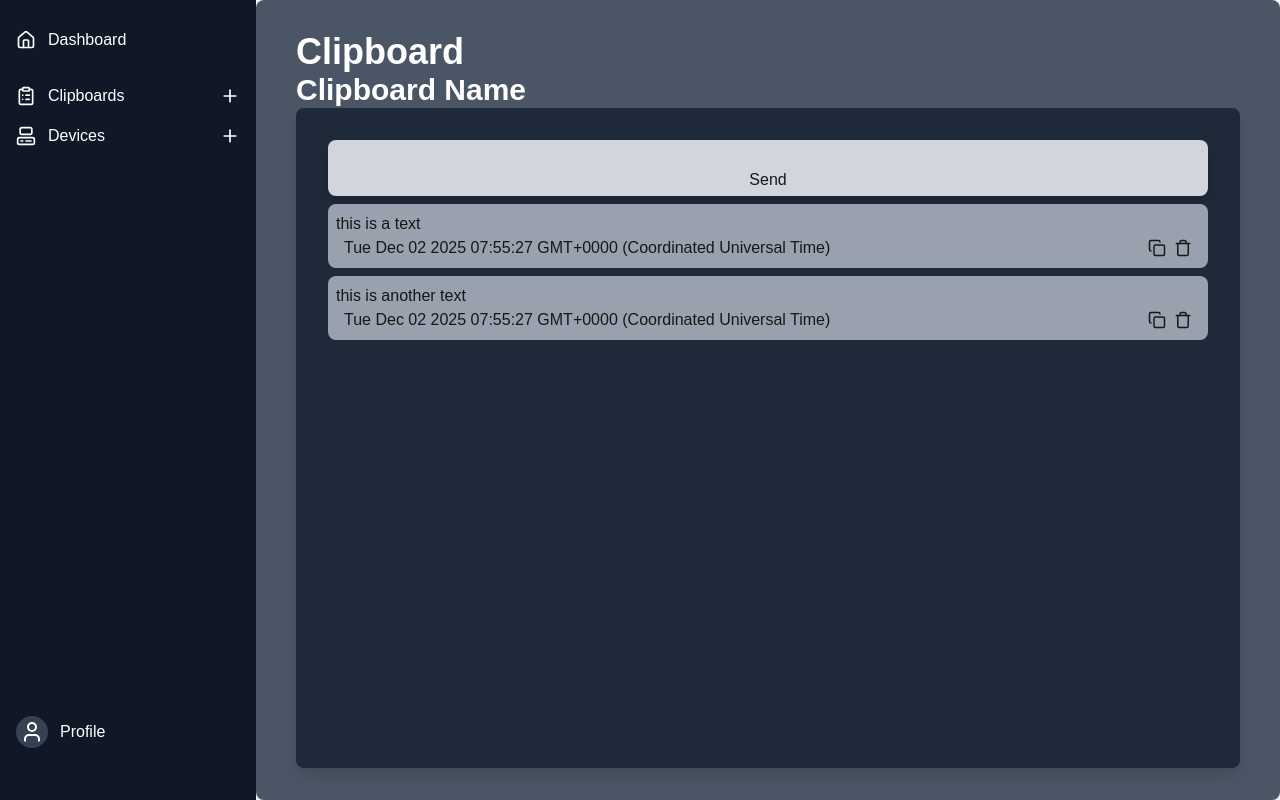
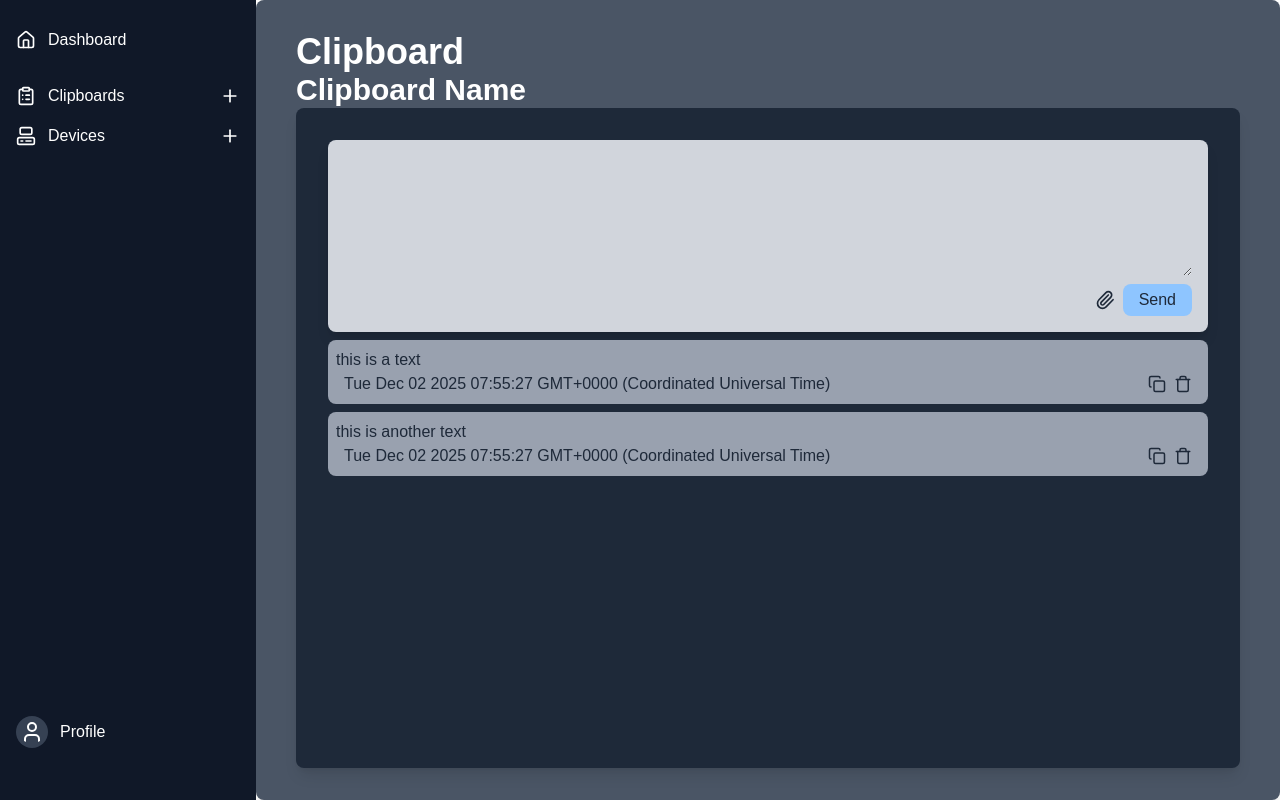
Before and after one commit to zainkhan-afk/Clipse, a Next.js app in the folder frontend/: page /clipboards/1 in a window 1280 px wide. Built offline with nearby package versions, Linux system fonts and the light colour scheme.

Commit message:
Change clipboard visuals.

```diff
--- a/frontend/src/app/(protected)/clipboards/[slug]/page.js
+++ b/frontend/src/app/(protected)/clipboards/[slug]/page.js
@@ -1,11 +1,11 @@
 "use client"
 import { useState } from "react";
 import { useParams } from "next/navigation";
-import { Copy, Trash } from "lucide-react";
+import { Copy, Trash, Paperclip } from "lucide-react";
 
 
 export default function ClipboardPage() {
-    const params = useParams(); // hook works only in client components
+    const params = useParams();
     const { slug } = params;
     const [clipboardData, setClipboardData] = useState({
         id: slug,
@@ -18,14 +18,17 @@ export default function ClipboardPage() {
 
 
   return (
-        <div className="min-h-screen flex flex-col p-8">
+        <div className="min-h-screen flex flex-col p-8 text-gray-800">
             <h1>Clipboard</h1>
             <h2>{clipboardData.name}</h2>
 
             <div className="flex-1 flex-col bg-gray-800 bg-opacity-10 rounded-lg p-8 shadow-lg overflow-y-auto">
-                <div className="flex flex-col bg-gray-300 bg-opacity-10 rounded-lg shadow-lg p-1">
-                    <input></input>
-                    <button>Send</button>
+                <div className="flex flex-col bg-gray-300 bg-opacity-10 rounded-lg shadow-lg p-4">
+                    <textarea className="h-30 rounded-lg"></textarea>
+                    <div className="flex justify-end items-center mt-2 gap-2">
+                        <Paperclip className="w-5 h-5"/>
+                        <button className="rounded-lg bg-blue-300 px-4 py-1">Send</button>
+                    </div>
                 </div>
                 {clipboardData.messages.map((message) => (
                     <div
```
